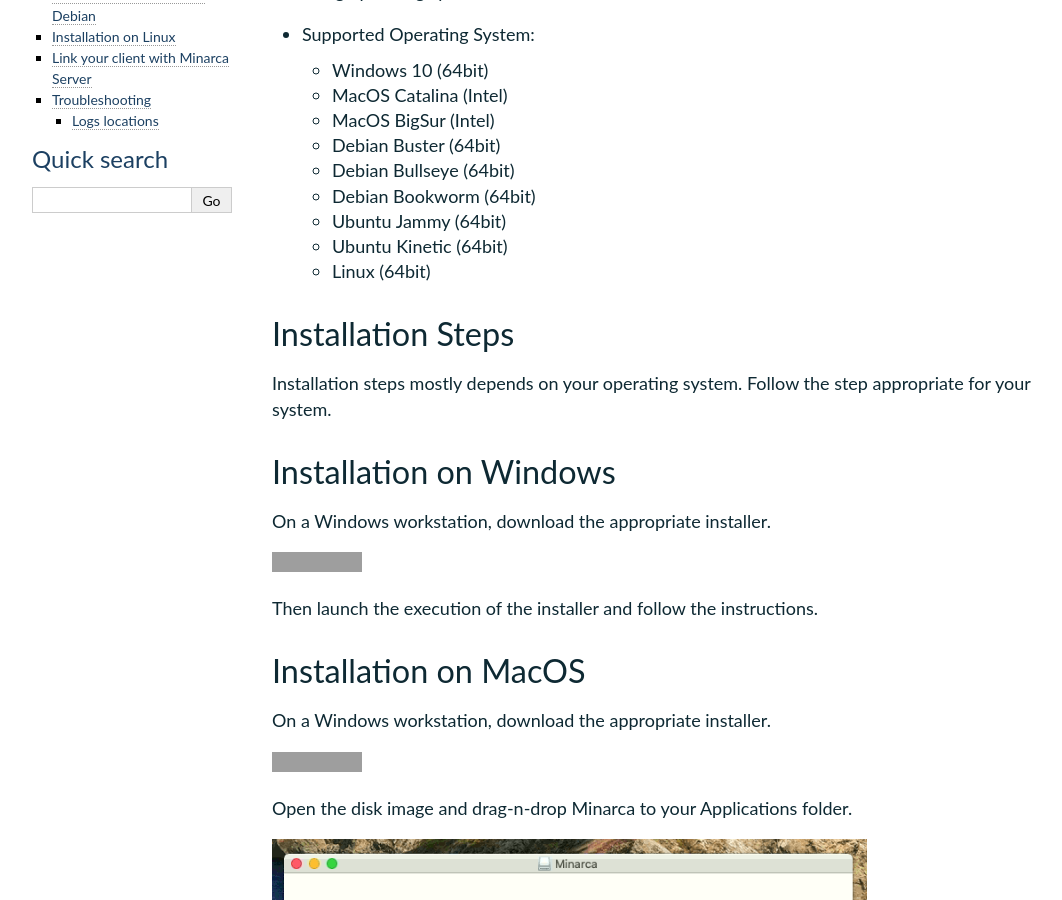
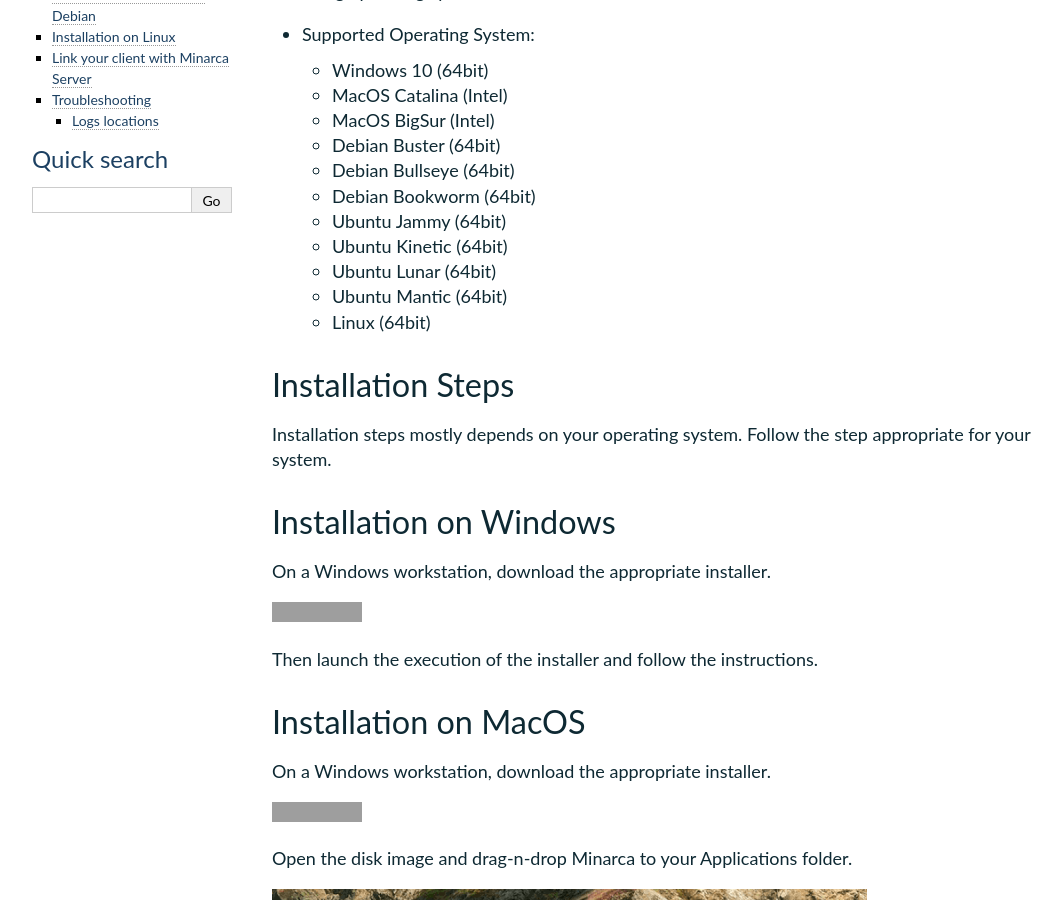
Before and after one commit to ikus060/minarca, a Sphinx documentation site: the page built from doc/minarca-client.md, in a window 1280 px wide and 900 px high, scrolled down 382 px. Shown: the whole window, without its empty margins (33-1095 px from the left). Built offline with Sphinx 7.4.7, drawn with Linux system fonts in a browser that asks for light colours; grey boxes are pictures that could not be loaded.

Commit message:
Add Ubuntu Mantic support

```diff
--- a/doc/minarca-client.md
+++ b/doc/minarca-client.md
@@ -14,6 +14,8 @@
   * Debian Bookworm (64bit)
   * Ubuntu Jammy (64bit)
   * Ubuntu Kinetic (64bit)
+  * Ubuntu Lunar (64bit)
+  * Ubuntu Mantic (64bit)
   * Linux (64bit)
 
 ## Installation Steps
@@ -54,6 +56,10 @@
 <a href="https://www.ikus-soft.com/archive/minarca/minarca-client-jammy-latest.deb"><img alt="Minarca Client for Ubuntu Jammy" src="https://img.shields.io/badge/Ubuntu-Jammy-blue?&logo=ubuntu&style=for-the-badge"></a>
 
 <a href="https://www.ikus-soft.com/archive/minarca/minarca-client-kinetic-latest.deb"><img alt="Minarca Client for Ubuntu Kinetic" src="https://img.shields.io/badge/Ubuntu-Kinetic-blue?&logo=ubuntu&style=for-the-badge"></a>
+
+<a href="https://www.ikus-soft.com/archive/minarca/minarca-client-lunar-latest.deb"><img alt="Minarca Client for Ubuntu Lunar" src="https://img.shields.io/badge/Ubuntu-Lunar-blue?&logo=ubuntu&style=for-the-badge"></a>
+
+<a href="https://www.ikus-soft.com/archive/minarca/minarca-client-mantic-latest.deb"><img alt="Minarca Client for Ubuntu Mantic" src="https://img.shields.io/badge/Ubuntu-Mantic-blue?&logo=ubuntu&style=for-the-badge"></a>
 
 *Debian*
 
```
Also changed, not shown: doc/installation.md (+2 -0 lines).
